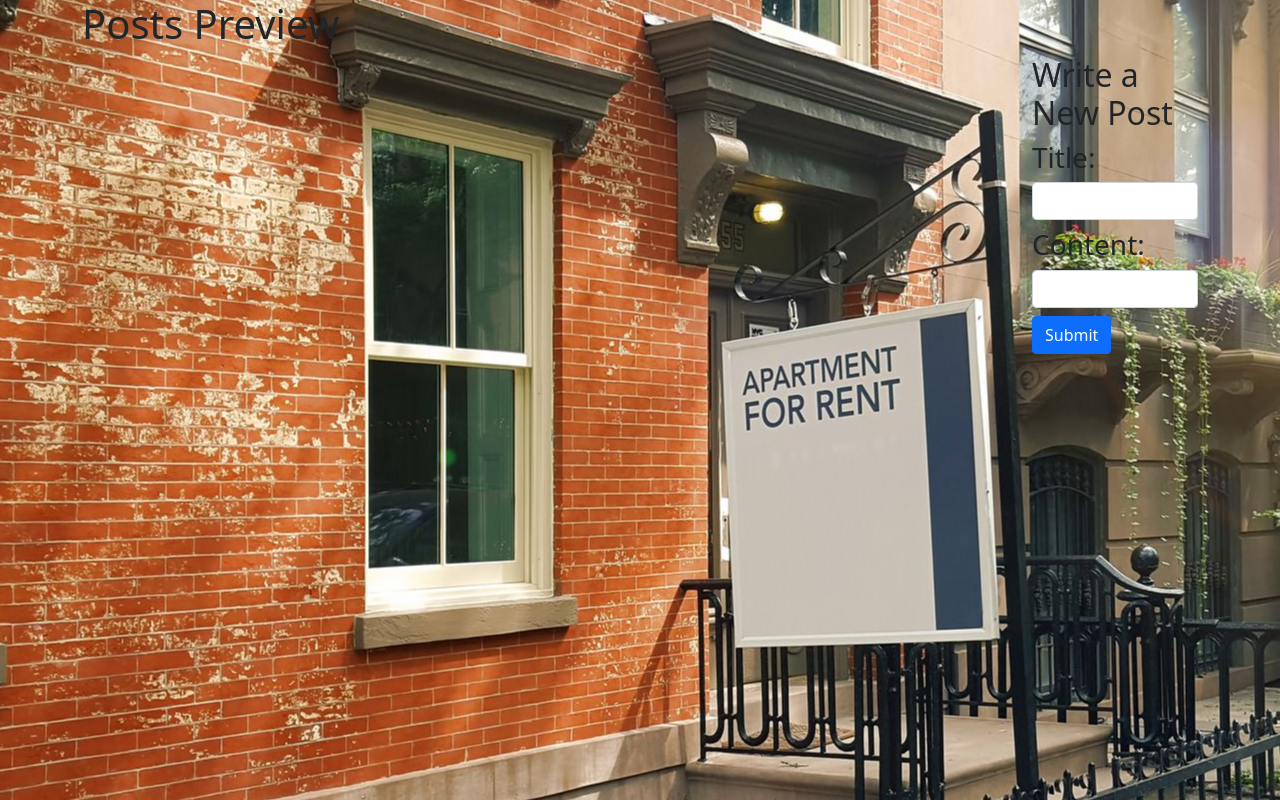
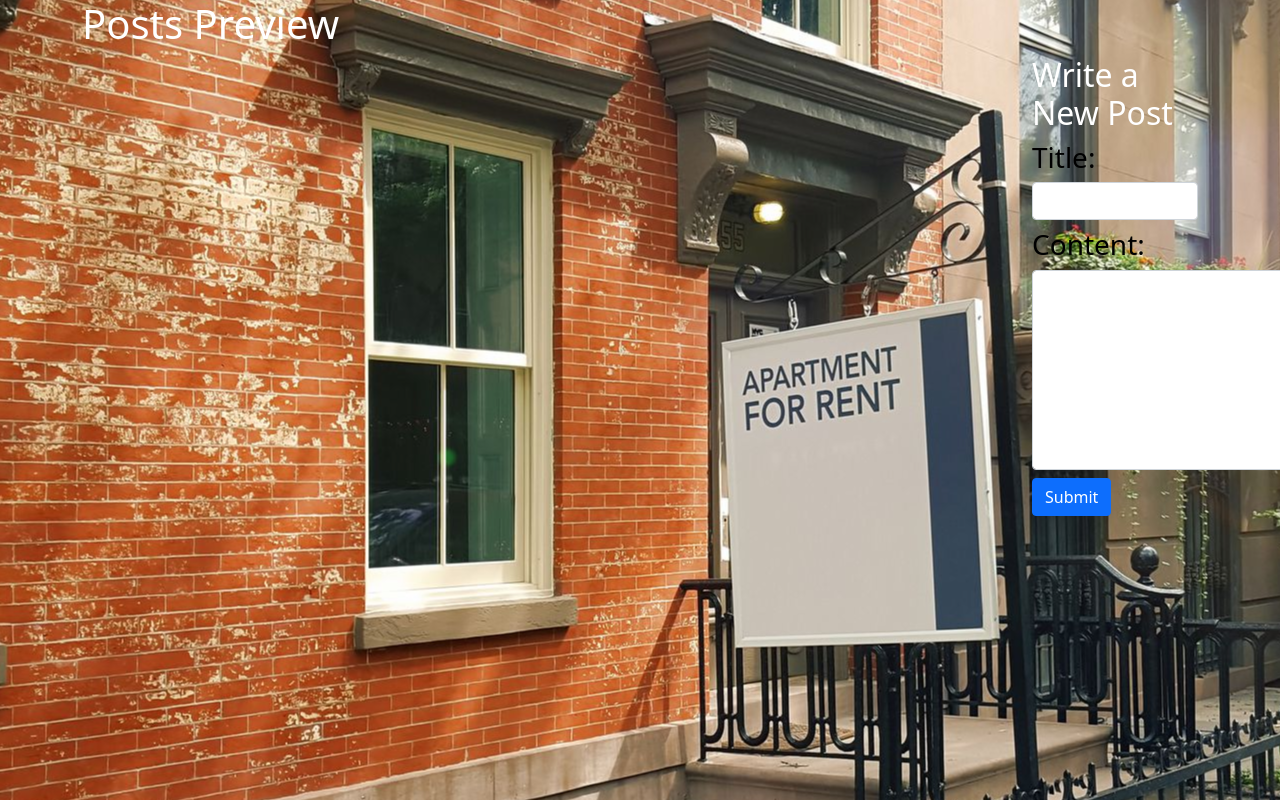
Before and after one commit to xingyu711/Find_Your_Apartment, a website: page public/post.html in a window 1280 px wide. Drawn offline with nearby package versions, Linux system fonts and the light colour scheme; no server answers.

Commit message:
Add files via upload

```diff
--- a/public/stylesheets/style.css
+++ b/public/stylesheets/style.css
@@ -64,6 +64,15 @@ header {
   display: flex;
 }
 
+h1,
+h2 {
+  color: white;
+}
+
+h3 {
+  color: rgb(0, 0, 0);
+}
+
 p {
   font-size: 3.5vh;
   width: 50%;
@@ -112,3 +121,12 @@ p {
 ::-webkit-scrollbar-thumb:hover {
   background: #555;
 }
+
+#textbox2 {
+  height: 200px;
+  font-size: 14pt;
+  width: 400px;
+  text-align: top;
+  padding-top: 0;
+  padding-left: 0;
+}
```
